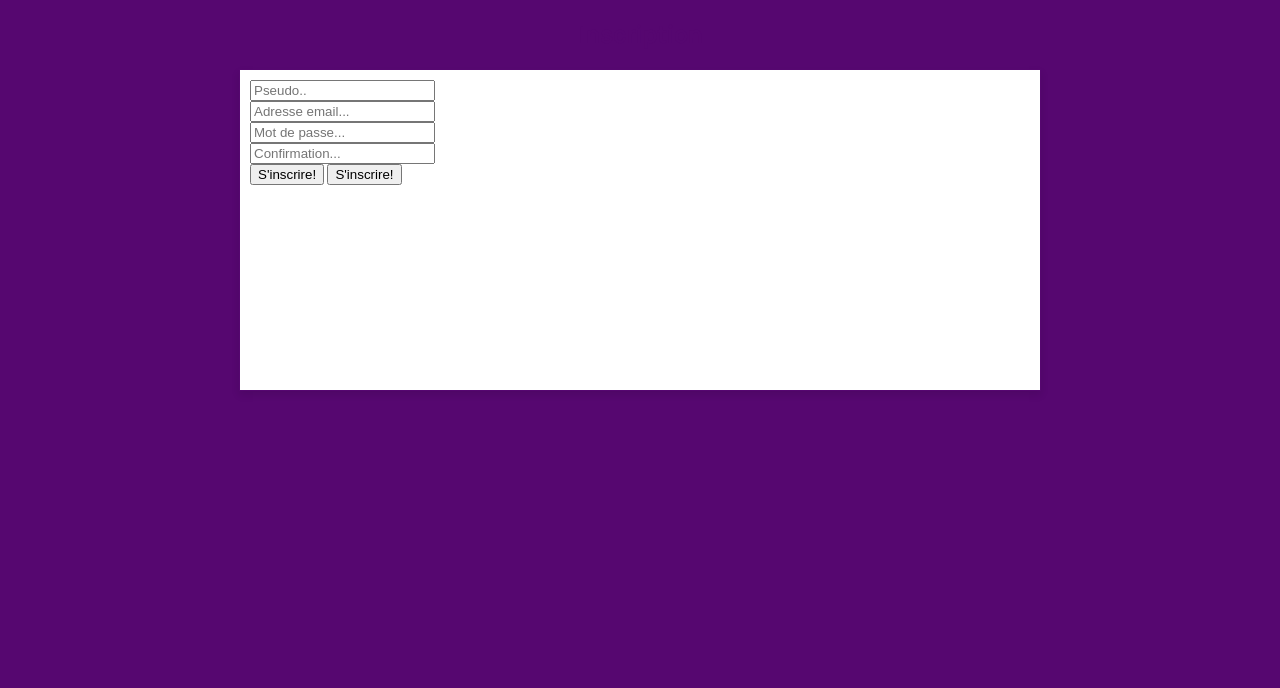
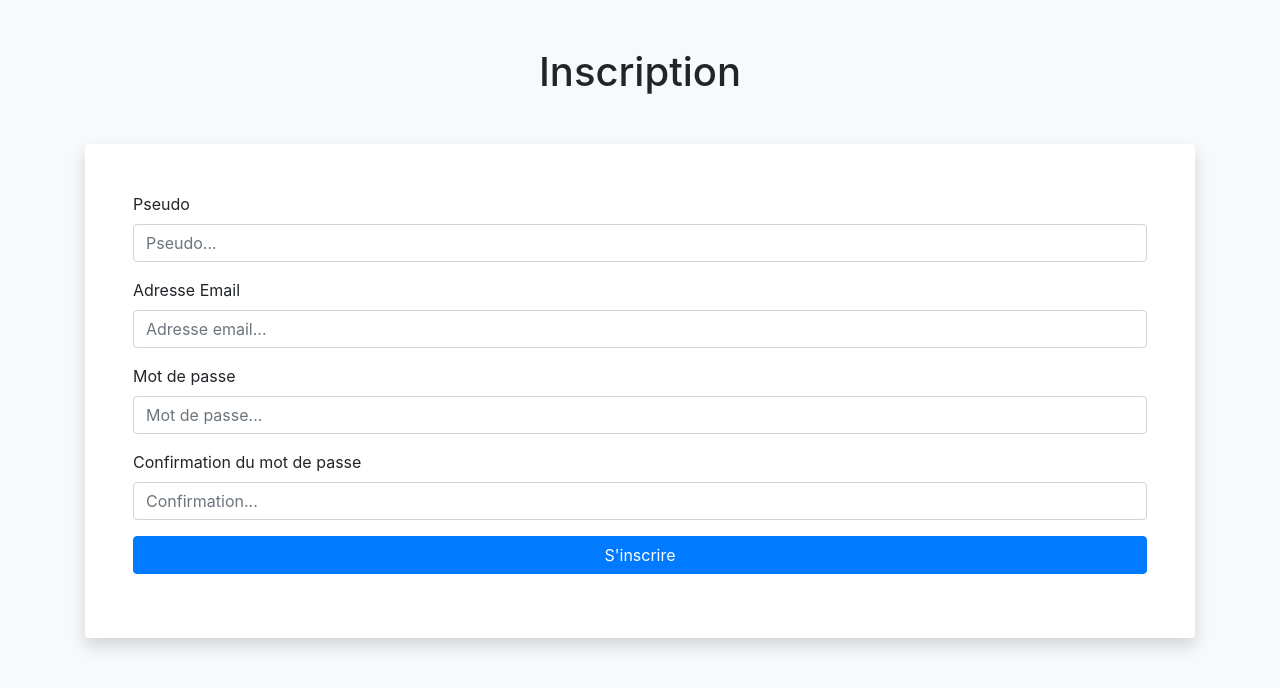
Before and after one commit to boshbosh2025/ProjetWeb2A11_CodeCrafters, a PHP site: page /inscription.php in a window 1280 px wide. Shown: the top 688 px of the page. Run offline with PHP 8.4, Linux system fonts and the light colour scheme; some libraries are stand-ins or nearby versions.

Commit message:
badlet design el fornt

```diff
--- a/forum_connexion_inscription/frontoffice/View/inscription.php
+++ b/forum_connexion_inscription/frontoffice/View/inscription.php
@@ -1,66 +1,124 @@
-<?php session_start();
+<?php
+session_start();
 include_once '../Controller/bd.php';
 include_once '../Model/inscription.class.php';
 $bdd = bdd();
 ?>
+
 <?php
-if(isset($_POST['pseudo']) AND isset($_POST['email']) AND isset($_POST['mdp'])  AND isset($_POST['mdp2'])){
+if (isset($_POST['pseudo']) && isset($_POST['email']) && isset($_POST['mdp']) && isset($_POST['mdp2'])) {
 
-    $inscription = new inscription($_POST['pseudo'],$_POST['email'],$_POST['mdp'],$_POST['mdp2']);
+    $inscription = new inscription($_POST['pseudo'], $_POST['email'], $_POST['mdp'], $_POST['mdp2']);
     $verif = $inscription->verif();
-    if($verif == "ok"){/*Tout est bon*/
-     if($inscription->enregistrement()){
-            if($inscription->session()){ /*Tout est mis en session*/
+    if ($verif == "ok") { /* Tout est bon */
+        if ($inscription->enregistrement()) {
+            if ($inscription->session()) { /* Tout est mis en session */
                 header('Location: index.php');
             }
-        }
-        else{ /*Erreur lors de l'enregistrement*/
+        } else { /* Erreur lors de l'enregistrement */
             echo 'Une erreur est survenue';
         }
     } else {
         $erreur = $verif;
     }
-
 }
 ?>
+
 <!DOCTYPE html>
+<html lang="fr">
 <head>
-    <meta charset='utf-8' />
-    <title>forum d'etudes</title>
-    <script src="test.js" defer></script>
+    <meta charset="utf-8" />
+    <title>Forum d'Etudes</title>
     <meta name="viewport" content="width=device-width, initial-scale=1.0">
-    <link rel="stylesheet" type="text/css" href="general.css" />
+    <link rel="stylesheet" href="https://stackpath.bootstrapcdn.com/bootstrap/4.5.2/css/bootstrap.min.css" />
     <link rel="icon" href="../View/Resource/logo.png" />
-    <link href='http://fonts.googleapis.com/css?family=Karla' rel='stylesheet' type='text/css'>
-<head>
-<body>
- <h1>Inscription</h1>
+    <link href="https://fonts.googleapis.com/css2?family=Karla&display=swap" rel="stylesheet" />
+</head>
+<body class="bg-light">
 
-            <div id="Cforum">
+    <div class="container">
+        <h1 class="text-center my-5">Inscription</h1>
+
+        <div id="Cforum" class="bg-white p-5 rounded shadow">
             <form method="post" action="inscription.php">
-                    <p>
-                    <input id="pseudo" name="pseudo" type="text" placeholder="Pseudo.." required />
-                <div id="pseudoError" class="error"></div>
 
-                <input id="email" name="email" type="text" placeholder="Adresse email..." required />
-                <div id="emailError" class="error"></div>
+                <div class="form-group">
+                    <label for="pseudo">Pseudo</label>
+                    <input id="pseudo" name="pseudo" type="text" class="form-control" placeholder="Pseudo..." required />
+                    <div id="pseudoError" class="text-danger"></div>
+                </div>
 
-                <input id="mdp" name="mdp" type="password" placeholder="Mot de passe..." required />
-                <div id="mdpError" class="error"></div>
+                <div class="form-group">
+                    <label for="email">Adresse Email</label>
+                    <input id="email" name="email" type="email" class="form-control" placeholder="Adresse email..." required />
+                    <div id="emailError" class="text-danger"></div>
+                </div>
 
-                <input id="mdp2" name="mdp2" type="password" placeholder="Confirmation..." required />
-                <div id="mdp2Error" class="error"></div>
+                <div class="form-group">
+                    <label for="mdp">Mot de passe</label>
+                    <input id="mdp" name="mdp" type="password" class="form-control" placeholder="Mot de passe..." required />
+                    <div id="mdpError" class="text-danger"></div>
+                </div>
 
-                <input type="submit" value="S'inscrire!" />
-                        <input type="submit" value="S'inscrire!" />
+                <div class="form-group">
+                    <label for="mdp2">Confirmation du mot de passe</label>
+                    <input id="mdp2" name="mdp2" type="password" class="form-control" placeholder="Confirmation..." required />
+                    <div id="mdp2Error" class="text-danger"></div>
+                </div>
+
+                <div class="form-group">
+                    <button type="submit" class="btn btn-primary btn-block">S'inscrire</button>
+                </div>
+
                 <?php
-                        if(isset($erreur)){
-                            echo $erreur;
+                if (isset($erreur)) {
+                    echo '<div class="alert alert-danger mt-3">' . htmlspecialchars($erreur) . '</div>';
                 }
                 ?>
-                    </p>
+
             </form>
+        </div>
+    </div>
 
-            </div>
+    <!-- Bootstrap JS and dependencies -->
+    <script src="https://code.jquery.com/jquery-3.5.1.slim.min.js"></script>
+    <script src="https://cdn.jsdelivr.net/npm/@popperjs/core@2.5.4/dist/umd/popper.min.js"></script>
+    <script src="https://stackpath.bootstrapcdn.com/bootstrap/4.5.2/js/bootstrap.min.js"></script>
+
+    <!-- JavaScript for client-side validation -->
+    <script>
+        // Optional client-side validation
+        document.querySelector("form").addEventListener("submit", function(event) {
+            var valid = true;
+            var pseudo = document.getElementById("pseudo").value;
+            var email = document.getElementById("email").value;
+            var mdp = document.getElementById("mdp").value;
+            var mdp2 = document.getElementById("mdp2").value;
+
+            if (pseudo.trim() === "") {
+                document.getElementById("pseudoError").textContent = "Le pseudo est obligatoire.";
+                valid = false;
+            }
+
+            if (email.trim() === "") {
+                document.getElementById("emailError").textContent = "L'email est obligatoire.";
+                valid = false;
+            }
+
+            if (mdp.trim() === "") {
+                document.getElementById("mdpError").textContent = "Le mot de passe est obligatoire.";
+                valid = false;
+            }
+
+            if (mdp !== mdp2) {
+                document.getElementById("mdp2Error").textContent = "Les mots de passe ne correspondent pas.";
+                valid = false;
+            }
+
+            if (!valid) {
+                event.preventDefault();
+            }
+        });
+    </script>
 </body>
 </html>
```
Also changed, not shown: forum_connexion_inscription/frontoffice/View/addSujet.php (+32 -14 lines), forum_connexion_inscription/frontoffice/View/connexion.php (+27 -17 lines), forum_connexion_inscription/frontoffice/View/index.php (+39 -25 lines). Lines whose indentation alone changed are shown as unchanged.
